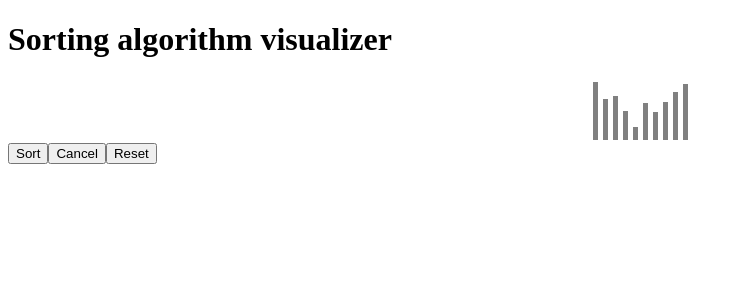
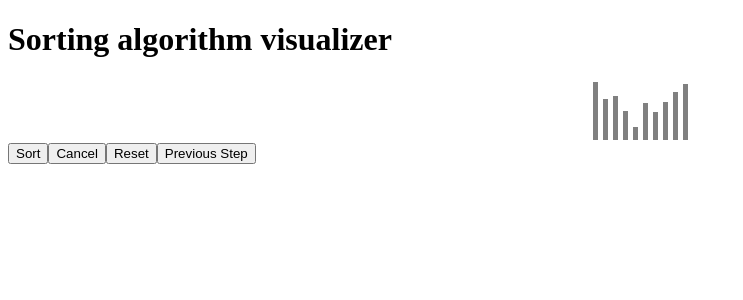
Before and after one commit to bkrmadtya/sorting-algorithm-visualizer, a React app: page / in a window 1280 px wide. Shown: the top 300 px of the page, without its empty margins (0-743 px from the left). Built offline with nearby package versions, Linux system fonts and the light colour scheme.

Commit message:
feat: added method and button for previous step

```diff
--- a/src/App.tsx
+++ b/src/App.tsx
@@ -80,6 +80,23 @@ const App: React.FC = () => {
 		})
 	}
 
+	const previousStep = () => {
+		cancel()
+
+		if (state.currentStep <= 0) {
+			return
+		}
+
+		setState(prevState => {
+			const currentStep = prevState.currentStep
+
+			return {
+				...prevState,
+				currentStep: currentStep - 1
+			}
+		})
+	}
+
 	return (
 		<div className='app'>
 			<h1>Sorting algorithm visualizer</h1>
@@ -93,6 +110,7 @@ const App: React.FC = () => {
 			<button onClick={sort}>Sort</button>
 			<button onClick={cancel}>Cancel</button>
 			<button onClick={reset}>Reset</button>
+			<button onClick={previousStep}>Previous Step</button>
 		</div>
 	)
 }
```
